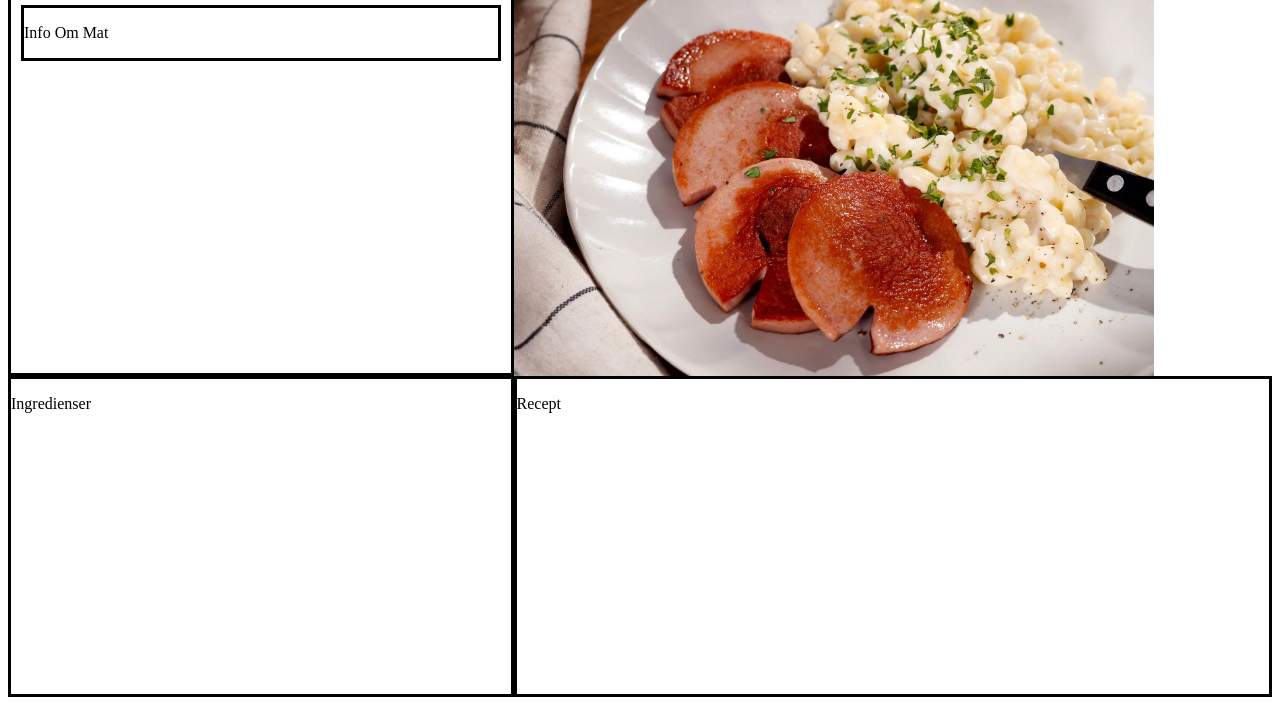
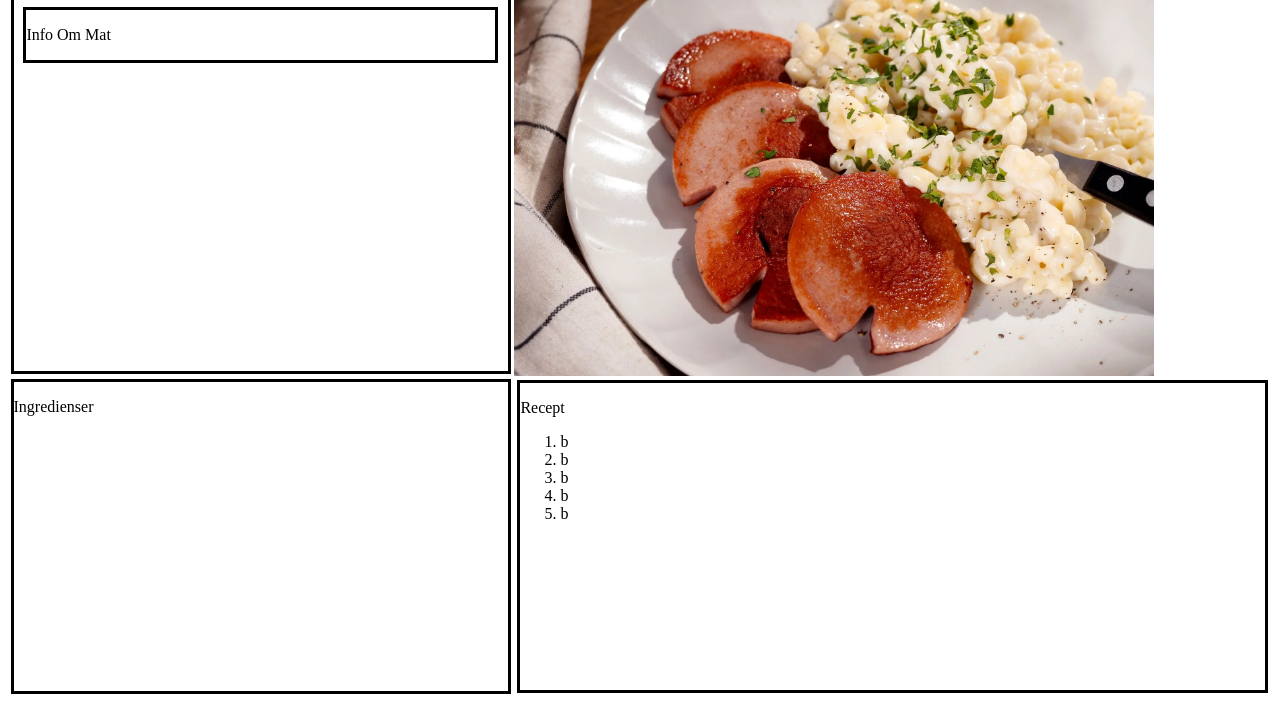
Before and after one commit to TE23D-Svedin-Anton/Projekt, a plain HTML site: page index.html in a window 1280 px wide. Shown: the part 112-817 px from the top of the page. Drawn offline with Linux system fonts and the light colour scheme.

Commit message:
Lite fix på formatet

```diff
--- a/index.html
+++ b/index.html
@@ -28,11 +28,33 @@
     <img class="FörstaBilden" src="img/8f46b55a-edda-4e39-91da-8aadd8fad9be.webp" alt="">
 
     <article class="Box">
+
         <p>Ingredienser</p>
+
     </article>
 
     <article class="Box">
+
         <p>Recept</p>
+
+        <div>
+
+            <ol>
+
+            <li>b</li>
+
+            <li>b</li>
+
+            <li>b</li>
+
+            <li>b</li>
+
+            <li>b</li>
+
+            </ol>
+
+        </div>
+
     </article>
 
 </body>
--- a/style.css
+++ b/style.css
@@ -8,6 +8,7 @@
 .Box
 {
     border: solid black;
+    margin: 0.5%;
 }
 
 .TextBox
```
